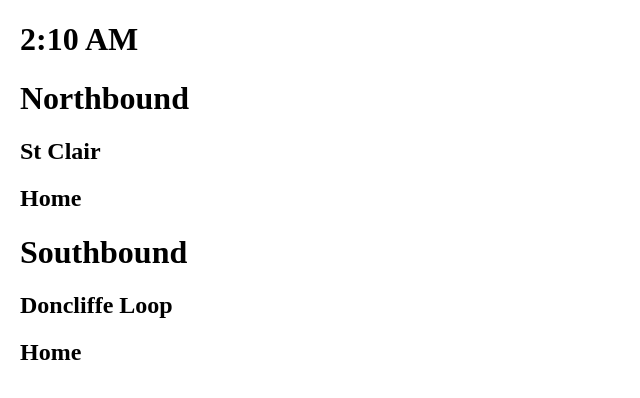
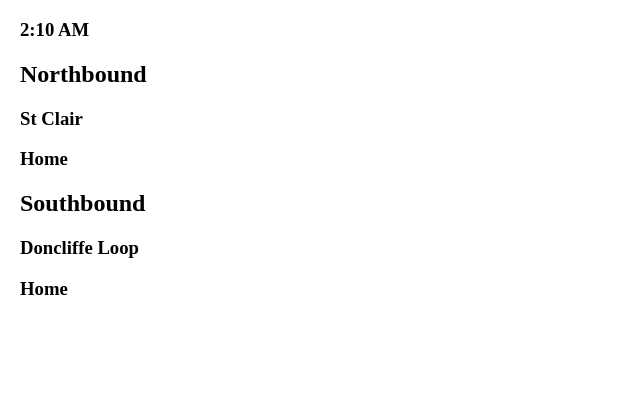
Before and after one commit to koraytugay/ttc, a plain HTML site: page index.html in a window 1280 px wide. Shown: the whole page, without its empty margins (0-640 px from the left). Drawn offline with Linux system fonts and the light colour scheme; no server answers.

Commit message:
viewport

```diff
--- a/index.html
+++ b/index.html
@@ -8,23 +8,23 @@
 </head>
 <body>
 <div id="container">
-  <h1 id="currentTime"></h1>
-  <h1>Northbound</h1>
-  <h2>St Clair</h2>
+  <h3 id="currentTime"></h3>
+  <h2>Northbound</h2>
+  <h3>St Clair</h3>
   <div id="nb-stClairStationAtLowerPlatform-nextbus"></div>
   <div id="nb-stClairStationAtLowerPlatform-schedule"></div>
 
-  <h2>Home</h2>
+  <h3>Home</h3>
 
   <div id="nb-mtPleasantRdatBlythwoodRd-nextbus"></div>
   <div id="nb-mtPleasantRdatBlythwoodRd-schedule"></div>
 
-  <h1>Southbound</h1>
-  <h2>Doncliffe Loop</h2>
+  <h2>Southbound</h2>
+  <h3>Doncliffe Loop</h3>
   <div id="sb-doncliffeLoopAtGlenEchoRd-nextbus"></div>
   <div id="sb-doncliffeLoopAtGlenEchoRd-schedule"></div>
 
-  <h2>Home</h2>
+  <h3>Home</h3>
   <div id="sb-mtPleasantRdAtStibbardAve-nextbus"></div>
   <div id="sb-mtPleasantRdAtStibbardAve-schedule"></div>
 
```
